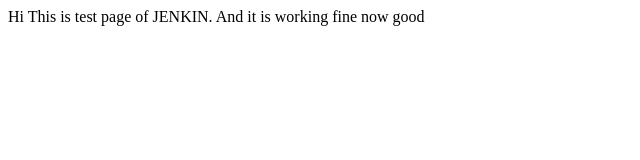
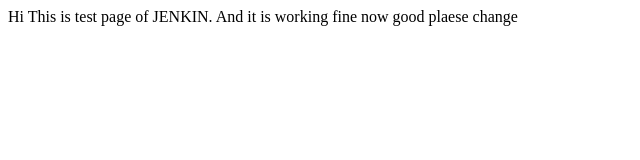
Before and after one commit to MoH563-85/Mohit, a plain HTML site: page Index.html in a window 1280 px wide. Shown: the whole page, without its empty margins (0-640 px from the left). Drawn offline with Linux system fonts and the light colour scheme.

Commit message:
Update Index.html
test

```diff
--- a/Index.html
+++ b/Index.html
@@ -6,6 +6,6 @@ test jenkin
 </head>
 <Body>
 Hi This is test page of JENKIN.
-  And it is working fine now good
+  And it is working fine now good plaese change
 </Body>
 </html>
```
